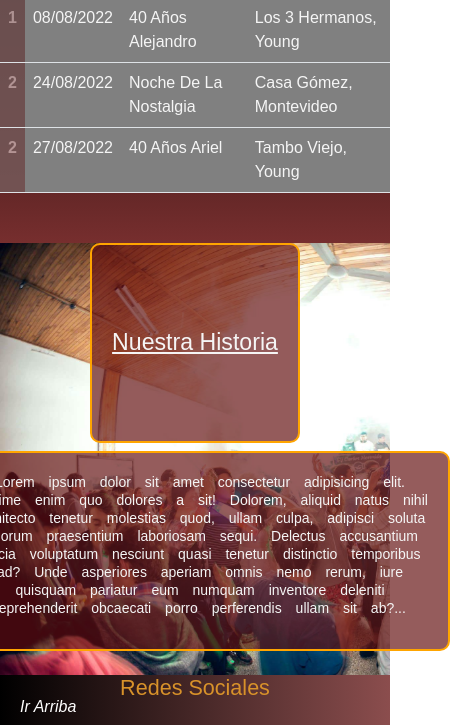
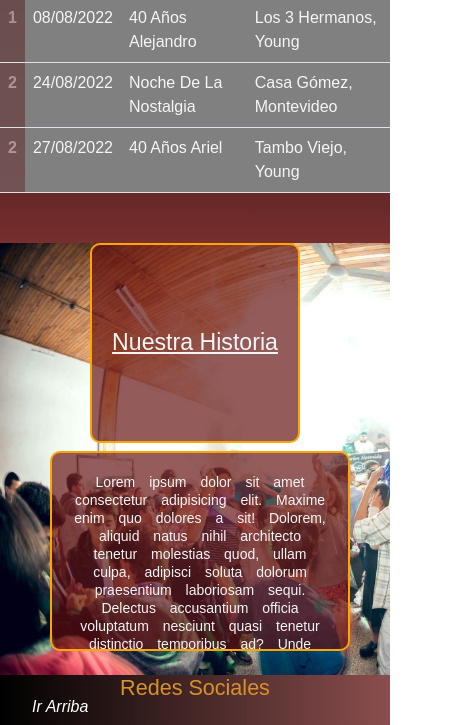
Before and after one commit to DJCarlosHermida/desarrollo_web, a website: page index.html in a window 390 px wide. Shown: the part 3494-4219 px from the top of the page, 450 px wide, since content can reach past the window. Drawn offline with nearby package versions, Linux system fonts and the light colour scheme.

Commit message:
reparamos el main del index vista mobile 360

```diff
--- a/index.html
+++ b/index.html
@@ -190,7 +190,7 @@
             </table>
         </section>
 
-        <main>
+        <main class="container">
             <div class="contenido">
                 <h3 class="h3ContenidoMain">
                     <a href="./pages/sobre_nosotros.html">Nuestra Historia</a>
--- a/scss/main.scss
+++ b/scss/main.scss
@@ -255,8 +255,6 @@ main div a{
     background-size: cover;
 }
 .contenido{
-    /* padding: 50px;
-    margin-bottom: 50px; */
     text-align: center;
     display: flex;
     align-items: center;
@@ -268,7 +266,7 @@ main div a{
     font-size: 14px;
     word-spacing: 10px;
     line-height: 18px;
-    width: 500px;
+    width: 300px;
     height: 200px;
     padding: 20px;
     margin-left: 10px;
```
Also changed, not shown: css/style.css.
